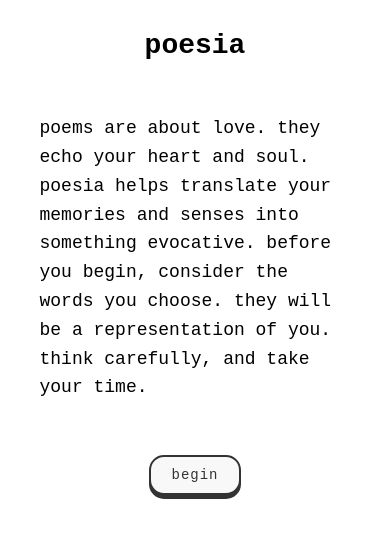
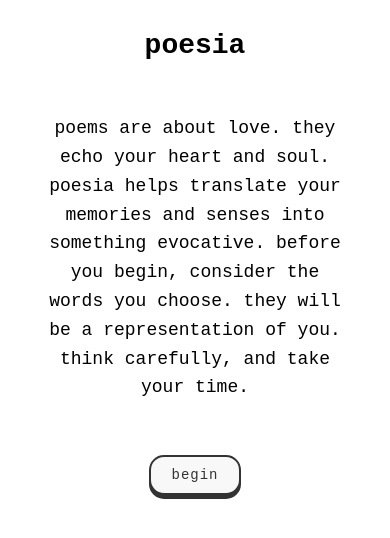
Before and after one commit to bbakus/poesia, a React (Create React App) app: page / in a window 390 px wide. Shown: the top 538 px of the page. Built offline with nearby package versions, Linux system fonts and the light colour scheme.

Commit message:
Update CSS for mobile image sizes

```diff
--- a/src/App.css
+++ b/src/App.css
@@ -18,13 +18,13 @@ html, body {
     overflow-wrap: normal;
     word-break: normal;
     hyphens: none;
-    text-align: left;
+    text-align: center;
     margin-left: auto;
     margin-right: auto;
 }
 
 .body-text p{
-    text-align: left;
+    text-align: center;
     width: 100%;
     max-width: 600px;
     margin-left: auto;
@@ -65,7 +65,7 @@ h2{
 }
 
 .poem-text pre{
-    text-align: left;
+    text-align: center;
     width: 100%;
     max-width: 600px;
     padding: 20px;
@@ -94,7 +94,7 @@ h3{
 }
 
 .rorschach-image img{
-    width: 80%;
+    width: 100%;
     max-width: 500px;
     height: auto;
     padding: 10px;
@@ -192,7 +192,8 @@ h3{
     }
 
     .rorschach-image img {
-        width: 90%;
+        width: 100%;
+        max-width: 550px;
     }
 
     .poem-text pre {
@@ -208,7 +209,8 @@ h3{
     }
 
     .rorschach-image img {
-        width: 95%;
+        width: 100%;
+        max-width: 450px;
         border-radius: 20px;
     }
 
```
Also changed, not shown: 7 other files (tests, documents, lock files or other folders).
